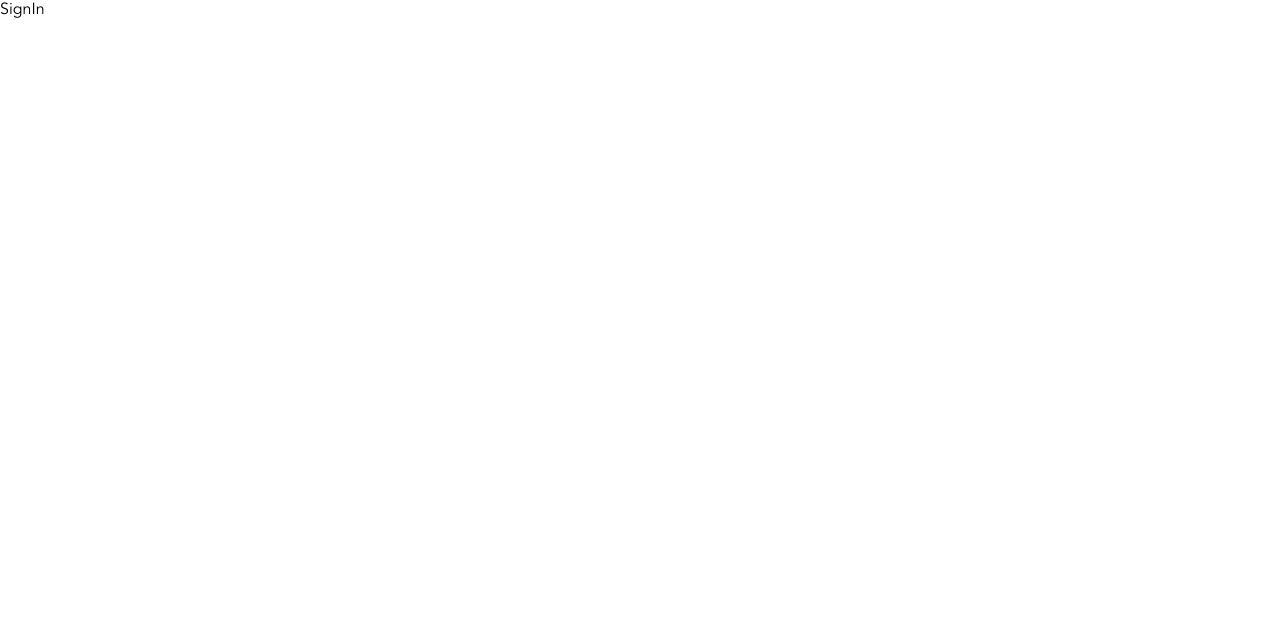
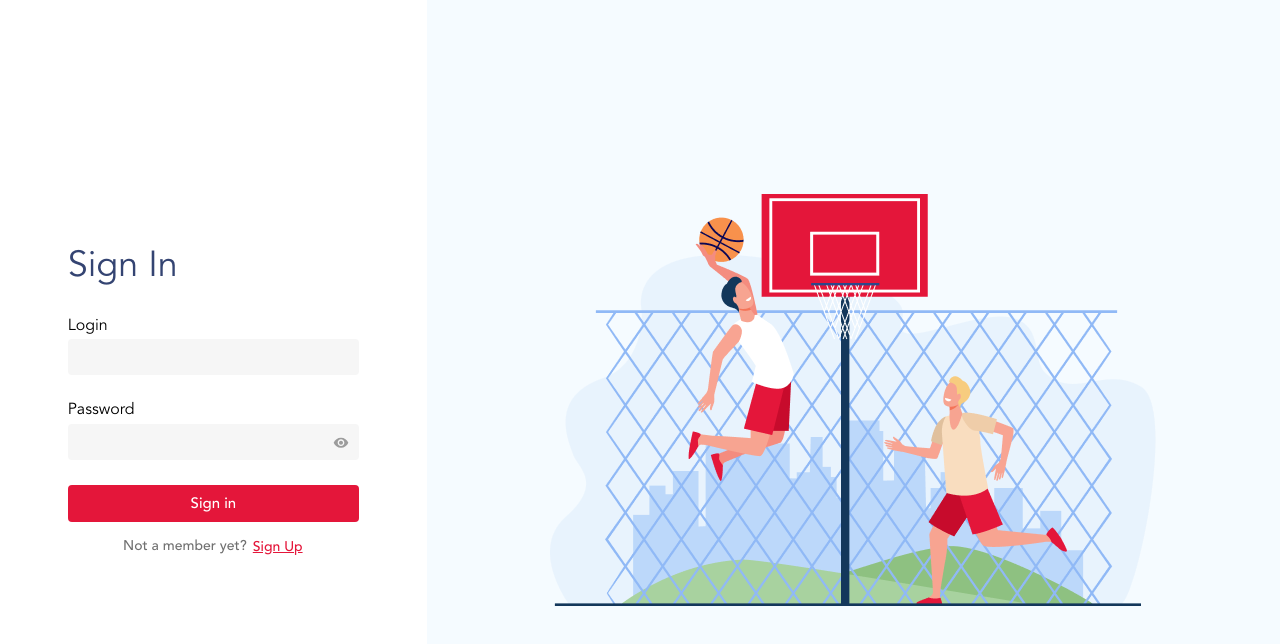
Before and after one commit to BytesHouse/big3, a React (Create React App) app: page /signin in a window 1280 px wide. Shown: the top 644 px of the page. Built offline with nearby package versions, Linux system fonts and the light colour scheme.

Commit message:
20.07 last update

```diff
--- a/src/App.tsx
+++ b/src/App.tsx
@@ -8,7 +8,7 @@ function App() {
     <div>
       <Routes>
         <Route path="/components" element={<Components />} />
-        <Route path="/signIn" element={<SignInPage />} />
+        <Route path="/signin" element={<SignInPage />} />
       </Routes>
     </div>
   );
--- a/src/pages/Components.tsx
+++ b/src/pages/Components.tsx
@@ -19,7 +19,7 @@ const Components = () => {
     <div style={{ maxWidth: '1180px', margin: '0 auto' }}>
       <h1> Components Page</h1> <br /> <br />
       <h2>Login</h2>
-      <Input />
+      <Input type="text" />
       <br />
       <h2>SearchBox</h2>
       <SearchBox />
@@ -52,7 +52,7 @@ const Components = () => {
       <Checkbox />
       <br />
       <h2>Link</h2>
-      <StyledLink />
+      <StyledLink text="text" path="/" />
       <br />
       <h2>Pagination</h2>
       <Pagination
--- a/src/pages/authorization/SignInPage.tsx
+++ b/src/pages/authorization/SignInPage.tsx
@@ -1,7 +1,20 @@
 import React from 'react';
+import AuthorizationForm from './components/AuthorizationForm';
+import style from './Signin.module.css';
+import group from '../../assets/images/Group.png';
 
 const SignInPage = () => {
-  return <div>SignIn</div>;
+  return (
+    <div className={style.container}>
+      <div className={style.wrapper}>
+        <div className={style.title}>Sign In</div>
+        <AuthorizationForm />
+      </div>
+      <div className={style.image}>
+        <img src={group} alt="group" />
+      </div>
+    </div>
+  );
 };
 
 export default SignInPage;
--- /dev/null
+++ b/src/pages/authorization/Signin.module.css
@@ -0,0 +1,39 @@
+.container {
+    height: 100vh;
+    display: grid;
+    grid-template-columns: 2fr 4fr;
+}
+.wrapper {
+    width: 80%;
+    min-width: 320px;
+    padding: 25px;
+    margin: 0 auto;
+    align-self: center;
+}
+
+.title {
+    color: var(--blue);
+    font-size: 36px;
+    margin-bottom: 30px;
+}
+
+.image {
+    max-width: 100%;
+    background-color: #F5FBFF;
+    display: flex;
+    justify-content: center;
+    align-items: center;
+}
+
+.image img {
+    max-width: 100%;
+    padding: 20px;
+}
+@media screen and (max-width: 576px) {
+    .container {
+        grid-template-columns: 1fr;
+    }
+    .image {
+        display: none;
+    }
+}
--- /dev/null
+++ b/src/pages/authorization/components/AuthorizationForm.module.css
@@ -0,0 +1,12 @@
+.text {
+    margin-top: 15px;
+    display: flex;
+    justify-content: center;
+    align-items: center;
+}
+
+.text > span {
+    margin-right: 5px;
+    color: var(--grey);
+    font-weight: 500;
+}
--- a/src/pages/authorization/components/AuthorizationForm.tsx
+++ b/src/pages/authorization/components/AuthorizationForm.tsx
@@ -1,7 +1,23 @@
 import React from 'react';
+import Button from '../../../ui/Button/Button';
+import Input from '../../../ui/Input/Input';
+import style from './AuthorizationForm.module.css';
+import StyledLink from '../../../ui/StyledLink/StyledLink';
 
 const AuthorizationForm = () => {
-  return <div></div>;
+  return (
+    <div>
+      <form action="">
+        <Input type="text" title="Login" />
+        <Input type="password" title="Password" />
+        <Button />
+        <div className={style.text}>
+          <span>Not a member yet?</span>
+          <StyledLink text="Sign Up" path="/signup" />
+        </div>
+      </form>
+    </div>
+  );
 };
 
 export default AuthorizationForm;
--- /dev/null
+++ b/src/types/input.ts
@@ -0,0 +1,4 @@
+export interface input {
+  title?: string;
+  type: string;
+}
--- /dev/null
+++ b/src/types/link.ts
@@ -0,0 +1,5 @@
+export interface link {
+  children?: string;
+  path: string;
+  text: string;
+}
--- a/src/ui/Button/Button.module.css
+++ b/src/ui/Button/Button.module.css
@@ -1,5 +1,5 @@
 .primary {
-    width: 365px;
+    width: 100%;
     background-color: var(--red);
     color: white;
     border: none;
--- a/src/ui/Input/Input.module.css
+++ b/src/ui/Input/Input.module.css
@@ -1,4 +1,8 @@
+.wrapper {
+    padding-bottom: 20px;
+}
 .inp {
+width: 100%;
 font-family: 'Avenir', sans-serif;
 color: var(--dark-grey);
 font-weight: 500;
@@ -7,6 +11,7 @@ background-color: var(--lightest-grey-secondary);
 border: none;
 border-radius: 4px;
 padding: 10px 12px;
+margin-bottom: 5px;
 }
 .inp:enabled:hover {
     background-color: var(--lightest-grey-primary);
@@ -20,3 +25,24 @@ padding: 10px 12px;
 .inp:invalid {
     border: 1px solid var(--lightest-red) ;
 }
+
+.label {
+    margin-bottom: 5px;
+}
+.hide {
+    display: none;
+}
+
+.password {
+    position: relative;
+}
+
+.passwordControl {
+    position: absolute;
+	top: 13px;
+	right: 6px;
+	display: inline-block;
+	width: 20px;
+	height: 20px;
+	background: url('../../assets/icon/eye.svg') 0 0 no-repeat;
+}
--- a/src/ui/Input/Input.tsx
+++ b/src/ui/Input/Input.tsx
@@ -1,12 +1,31 @@
-import React from 'react';
+import React, { useState } from 'react';
 import style from './Input.module.css';
+import { input } from '../../types/input';
 
-const Input = () => {
+const Input = (props: input) => {
+  const [view, setView] = useState(props.type);
+
+  const togglePassword = () => {
+    if (view === 'password') {
+      setView('text');
+    } else {
+      setView('password');
+    }
+  };
+
   return (
     <div>
-      <div>
-        <input type="text" name="login" className={style.inp} />
-        <label htmlFor="login"></label>
+      <div className={style.wrapper}>
+        <label htmlFor="login">
+          <div className={style.label}>{props.title}</div>
+          <div className={style.password}>
+            <input type={view} name="login" className={style.inp} />
+            {props.type === 'password' && (
+              <a href="#" className={style.passwordControl} onClick={togglePassword}></a>
+            )}
+          </div>
+        </label>
+        <div className={style.hide}>SomeText</div>
       </div>
     </div>
   );
--- a/src/ui/StyledLink/StyledLink.tsx
+++ b/src/ui/StyledLink/StyledLink.tsx
@@ -1,12 +1,13 @@
 import React from 'react';
 import { Link } from 'react-router-dom';
 import style from './StyledLink.module.css';
+import { link } from '../../types/link';
 
-const StyledLink = () => {
+const StyledLink = (props: link) => {
   return (
     <div className={style.link}>
-      <Link className={style.disabledLink} to="/">
-        Text
+      <Link className={style.disabledLink} to={props.path}>
+        {props.text}
       </Link>
     </div>
   );
```
Also changed, not shown: src/assets/images/Group.png (added).
